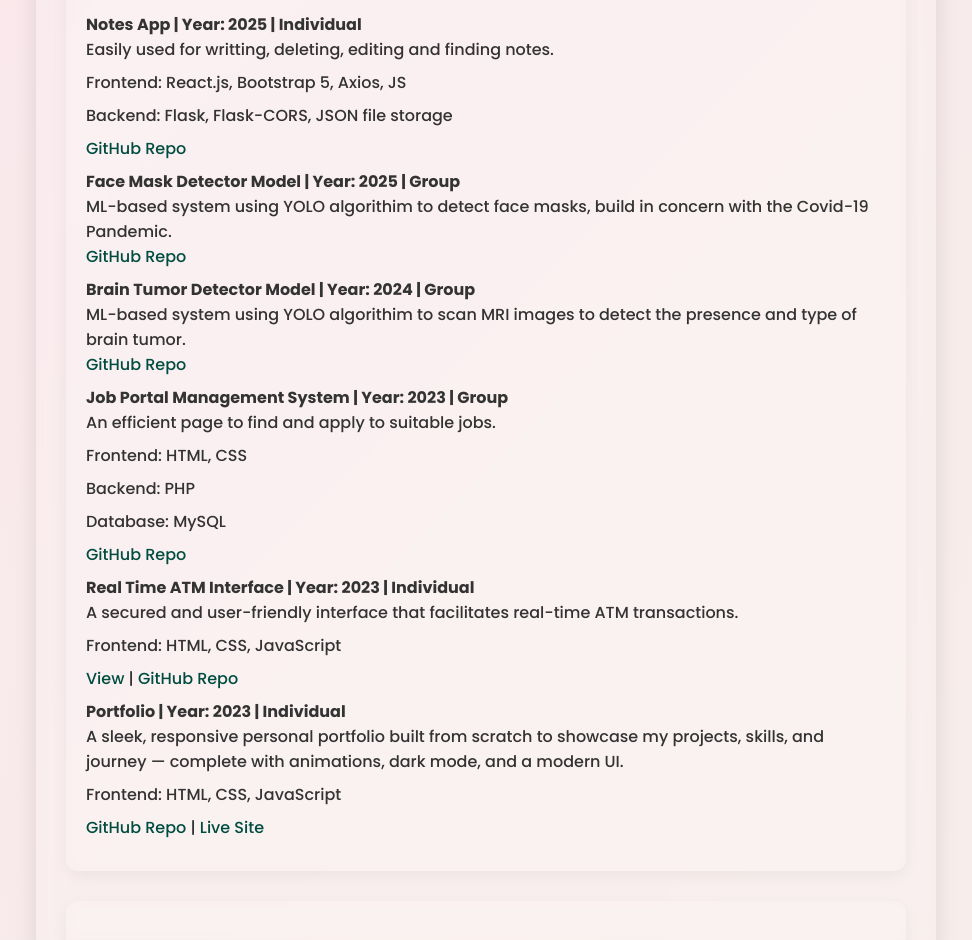
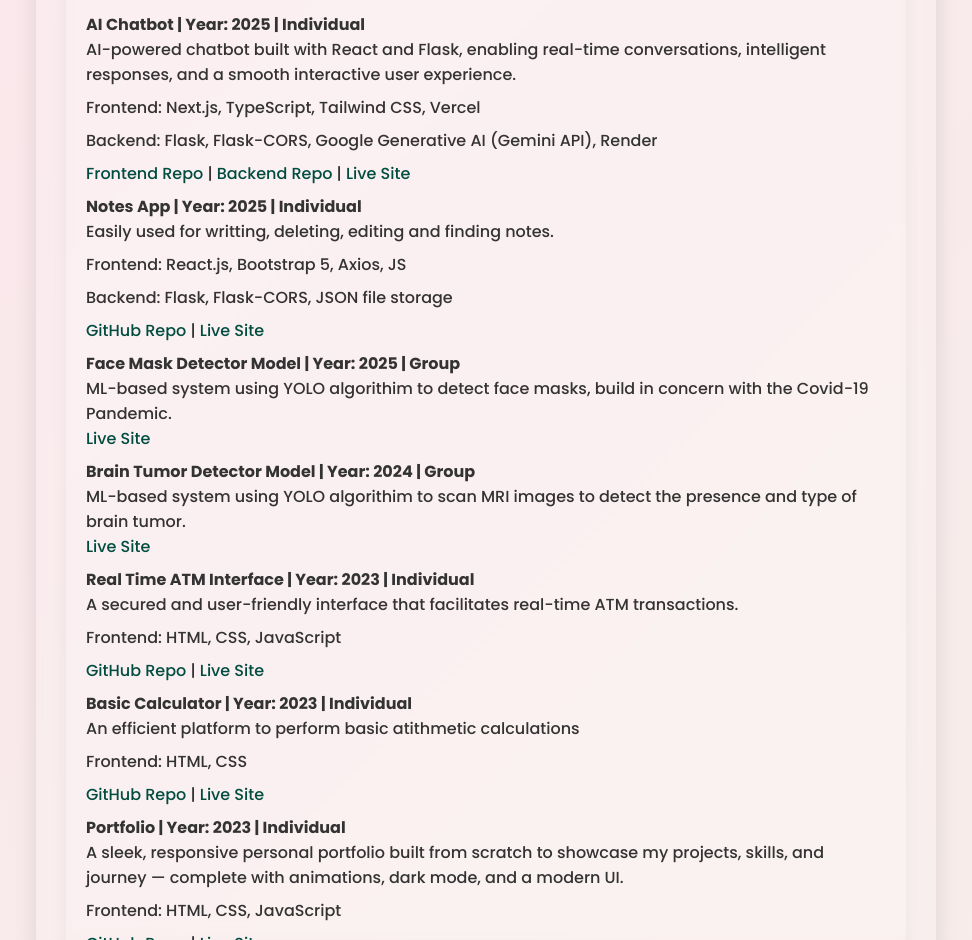
Before and after one commit to S2004rija/srija-portfolio, a plain HTML site: page index.html in a window 1280 px wide. Shown: the part 1860-2800 px from the top of the page, without its empty margins (154-1126 px from the left). Drawn offline with nearby package versions, Linux system fonts and the light colour scheme.

Commit message:
Updated portfolio with final changes

```diff
--- a/index.html
+++ b/index.html
@@ -476,8 +476,10 @@
                 <li>LinkedIn: <a href="https://www.linkedin.com/in/srija-das-12a881270/" target="_blank" rel="noopener">
                         linkedin.com/in/srija-das-12a881270</a></li>
                 <li>GitHub:
-                    <a href="https://github.com/S2004rija/Srija-s-repository-" target="_blank" rel="noopener">
-                        github.com/S2004rija/Srija-s-repository-</a>
+
+                    <a href="https://github.com/S2004rija" target="_blank" rel="noopener">github.com/S2004rija</a>
+
+
                 </li>
             </ul>
         </section>
@@ -515,37 +517,54 @@
         <section id="projects" data-aos="fade-up">
             <h2>Projects</h2>
             <ul data-aos="fade-up">
+                <li><strong>AI Chatbot | Year: 2025 | Individual</strong>
+                    <ul>
+                        <li>AI-powered chatbot built with React and Flask, enabling real-time conversations, intelligent
+                            responses, and a smooth interactive user experience.</li>
+                        <li>Frontend: Next.js, TypeScript, Tailwind CSS, Vercel</li>
+                        <li>Backend: Flask, Flask-CORS, Google Generative AI (Gemini API), Render</li>
+                    </ul>
+                    <a href="https://github.com/S2004rija/myaichatbot-frontend" target="_blank">Frontend Repo</a> |
+                    <a href="https://github.com/S2004rija/myaichatbot-backend" target="_blank">Backend Repo</a> |
+                    <a href="https://myaichatbot-frontend.vercel.app/" target="_blank">Live Site</a>
+                </li>
                 <li><strong>Notes App | Year: 2025 | Individual</strong>
                     <ul>
                         <li>Easily used for writting, deleting, editing and finding notes.</li>
                         <li>Frontend: React.js, Bootstrap 5, Axios, JS</li>
                         <li>Backend: Flask, Flask-CORS, JSON file storage</li>
                     </ul>
-                    <a href="#">GitHub Repo</a>
+                    <a href="https://github.com/S2004rija/notes-app" target="_blank">GitHub Repo</a> |
+                    <a href="https://notes-lqeovq7so-dassrija996-5217s-projects.vercel.app" target="_blank">Live
+                        Site</a>
                 </li>
                 <li><strong>Face Mask Detector Model | Year: 2025 | Group</strong><br />ML-based system using YOLO
                     algorithim to
-                    detect face masks, build in concern with the Covid-19 Pandemic.<br /><a href="#">GitHub Repo</a>
+                    detect face masks, build in concern with the Covid-19 Pandemic.<br /><a
+                        href="https://app.roboflow.com/aiprojects-hisd1/mask-detector-daptv/models">Live Site</a>
                 </li>
                 <li><strong>Brain Tumor Detector Model | Year: 2024 | Group</strong><br />ML-based system using YOLO
                     algorithim to scan MRI images
-                    to detect the presence and type of brain tumor.<br /><a href="#">GitHub Repo</a></li>
-                <li><strong>Job Portal Management System | Year: 2023 | Group</strong>
-                    <ul>
-                        <li>An efficient page to find and apply to suitable jobs.</li>
-                        <li>Frontend: HTML, CSS</li>
-                        <li>Backend: PHP</li>
-                        <li>Database: MySQL</li>
-                    </ul>
-                    <a href="#">GitHub Repo</a>
-                </li>
+                    to detect the presence and type of brain tumor.<br /><a
+                        href="https://app.roboflow.com/aiprojects-hisd1/human_brain_new/models" target="_blank">Live
+                        Site</a> </li>
+
                 <li><strong>Real Time ATM Interface | Year: 2023 | Individual</strong>
                     <ul>
                         <li>A secured and user-friendly interface that facilitates real-time ATM transactions.</li>
                         <li>Frontend: HTML, CSS, JavaScript</li>
                     </ul>
-                    <a href="https://codepen.io/Srija-Das/pen/jOdwVme" target="_blank">View</a> | <a href="#">GitHub
-                        Repo</a>
+                    <a href="https://github.com/S2004rija/atm-simulator/" target="_blank">GitHub Repo</a> | <a
+                        href="https://s2004rija.github.io/atm-simulator/" target="_blank"> Live Site</a>
+                </li>
+                <li><strong>Basic Calculator | Year: 2023 | Individual</strong>
+                    <ul>
+                        <li>An efficient platform to perform basic atithmetic calculations</li>
+                        <li>Frontend: HTML, CSS</li>
+                    </ul>
+                    <a href="https://github.com/S2004rija/basic-calculator">GitHub Repo</a> |
+                    <a href=" https://s2004rija.github.io/basic-calculator/" target="_blank">Live Site</a>
+
                 </li>
                 <li><strong>Portfolio | Year: 2023 | Individual</strong>
                     <ul>
@@ -582,8 +601,28 @@
                         download> | Download certificate</a></li>
                 <li><strong>Workshops:</strong> One-day Python Workshop (UEMK Coding Club) <a
                         href="assets/workshop1.pdf" download> | Download certificate</a></li>
-                <li><strong>Internship:</strong> Q/A Intern at Voxxilabs Inc. (21st June 2024 - 21st July 2024)<a
-                        href="assets/voxxi.pdf" download> | Download Certificate</a></li>
+                <li><strong>Internship:</strong>
+                    <ul>
+                        <li> Q/A Intern at Voxxilabs Inc. (21st June 2024 - 21st July 2024)<a href="assets/voxxi.pdf"
+                                download> | Download Certificate</a></li>
+                        <li>Web Developer and Designer at Oasis Infobyte (5th August 2025 - 15th September 2025)<a
+                                href="assets/infobyte.pdf" download> | Download Certificate</a></li>
+                    </ul>
+                </li>
+            </ul>
+        </section>
+
+        <section id="internships" data-aos="fade-up">
+            <h2>Internships</h2>
+            <ul data-aos="fade-up">
+                <li><strong>Voxxilabs Inc.:</strong> Worked as a Q/A Intern and tested and prepared reports of Cynthia,
+                    a Machine Learning AI model that deals with property dealings and eshtablishes communication between
+                    client and dealer.(21st June 2024 - 21st July 2024) </li>
+                <li><strong>Oasis Infobyte:</strong> Worked on various projects as a web developer and designer.(5th
+                    August 2025 - 15th September 2025) </li>
+                <li><strong>University of Engineering and Management Kolkata:</strong> Working on a Fruit Freshness
+                    Detection and Donation System focussed on reducing food waste and possible redistribution.(10th May
+                    2025 - ongoing)</li>
             </ul>
         </section>
 
```
Also changed, not shown: 2 other files.
